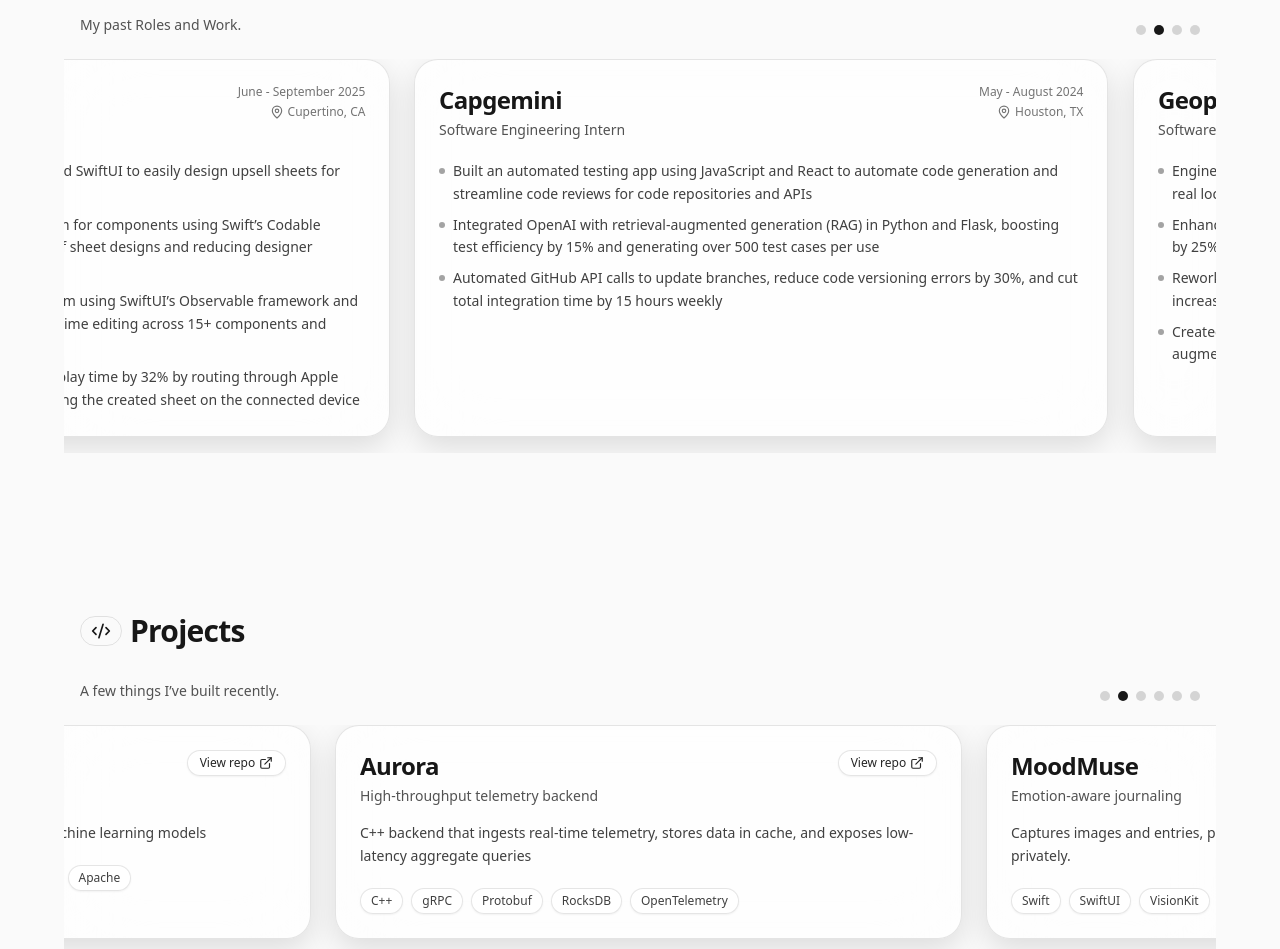
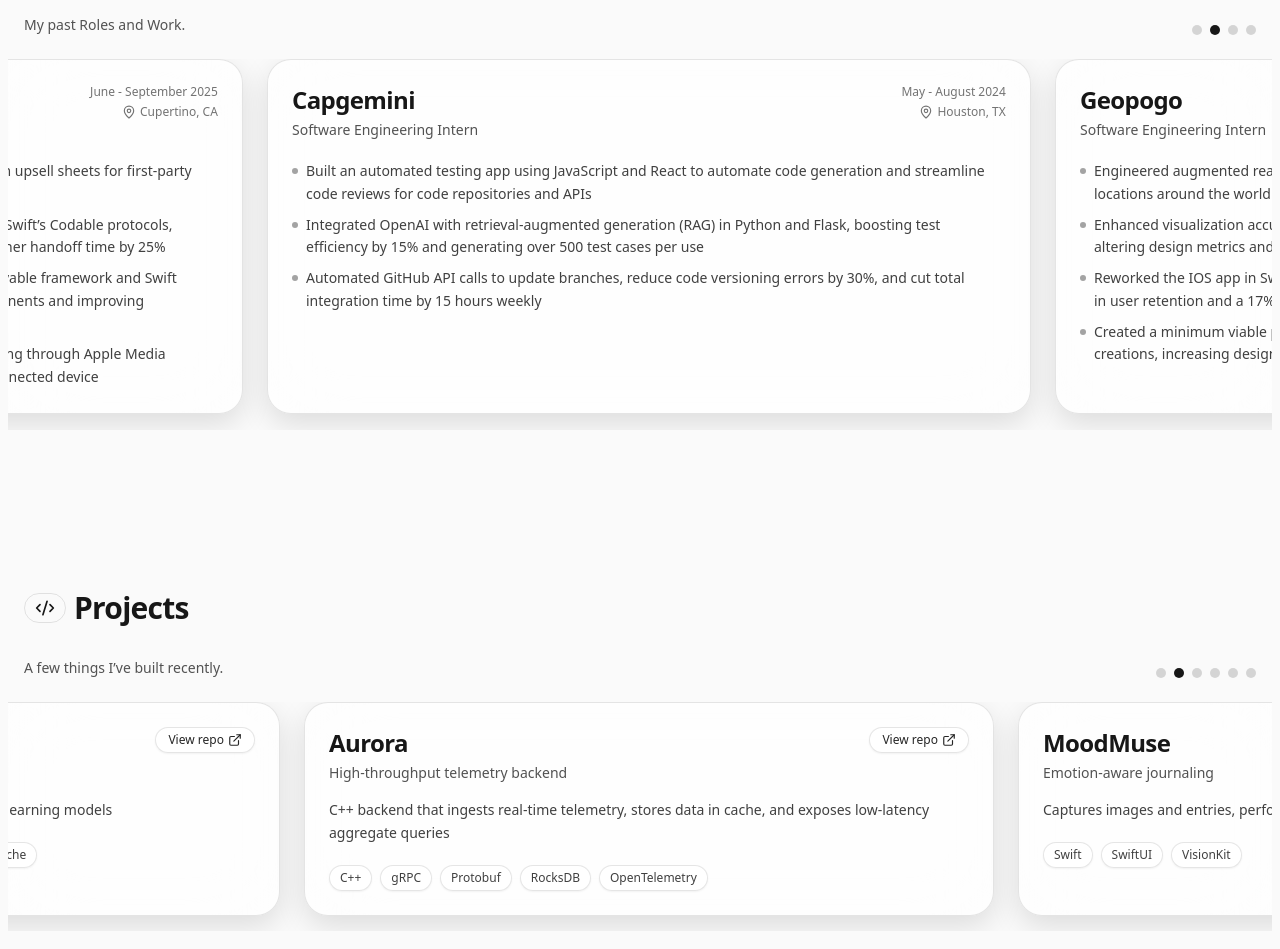
Before and after one commit to SilverXer0/personal_website, a Next.js app: page / in a window 1280 px wide. Shown: the part 1848-2797 px from the top of the page. Built offline with nearby package versions, Linux system fonts and the light colour scheme.

Commit message:
more windows fixes

```diff
--- a/app/page.tsx
+++ b/app/page.tsx
@@ -23,7 +23,19 @@
   ChevronRight,
 } from "lucide-react";
 
+
 const APPLE_EASE: [number, number, number, number] = [0.22, 1, 0.36, 1];
+
+// Section child reveal variant for fade/slide-in when section comes into view
+const SECTION_CHILD: any = {
+  hidden: { opacity: 0, y: 14, filter: "blur(8px)" },
+  show: {
+    opacity: 1,
+    y: 0,
+    filter: "blur(0px)",
+    transition: { duration: 0.65, ease: APPLE_EASE },
+  },
+};
 
 export default function Page() {
   const projectsCarouselRef = useRef<HTMLDivElement | null>(null);
@@ -671,16 +683,15 @@
     { title: "Presidential Award", org: "Cal Poly, SLO", year: "All Years 2022 - 2025" },
     { title: "ACT", org: "36/36", year: "April 2021" },
   ];
-
   return (
     <div
-      className={mounted && theme === "dark" ? "dark" : ""}
+      className={(mounted && theme === "dark" ? "dark" : "") + " overflow-x-hidden"}
       suppressHydrationWarning
     >
       <SpaceBackground />
-      <div className="min-h-screen bg-transparent text-neutral-900 dark:text-neutral-100 transition-colors duration-300">
+      <div className="min-h-screen bg-transparent text-neutral-900 dark:text-neutral-100 transition-colors duration-300 overflow-x-hidden">
         <nav className="sticky top-0 z-50 border-b border-black/10 bg-white/70 backdrop-blur-2xl dark:border-white/10 dark:bg-black/35">
-          <div className="mx-auto max-w-6xl px-4 py-3 flex items-center justify-between">
+          <div className="mx-auto max-w-[92rem] px-4 py-3 flex items-center justify-between">
             <div className="flex items-center gap-2 font-medium">
               <Cpu className="h-5 w-5" />
               <span>Sharan Krishna</span>
@@ -722,7 +733,7 @@
           </div>
         </nav>
 
-        <header className="mx-auto max-w-6xl px-4 pt-24 pb-28 min-h-[100svh] flex flex-col justify-center">
+        <header className="mx-auto max-w-[92rem] px-4 pt-24 pb-28 min-h-[100svh] flex flex-col justify-center">
           <motion.div
             variants={heroStagger}
             initial={reducedMotion ? false : "hidden"}
@@ -770,7 +781,7 @@
             initial={reducedMotion ? false : { opacity: 0, y: 16, filter: "blur(10px)" }}
             animate={reducedMotion ? false : { opacity: 1, y: 0, filter: "blur(0px)" }}
             transition={{ duration: 0.8, delay: 0.12, ease: APPLE_EASE }}
-            className="mx-auto mt-10 max-w-6xl"
+            className="mx-auto mt-10 max-w-[92rem]"
           >
             <MarqueeRow
               ariaLabel="Highlights"
@@ -1073,10 +1084,7 @@
                   <motion.div
                     key={job.title + job.org}
                     data-experience-item
-                    initial={{ opacity: 0, y: 10 }}
-                    whileInView={{ opacity: 1, y: 0 }}
-                    viewport={{ once: true, amount: 0.3 }}
-                    transition={{ duration: 0.55, ease: APPLE_EASE }}
+                    variants={SECTION_CHILD}
                     className="min-w-[92%] sm:min-w-[78%] lg:min-w-[62%] scroll-ml-4 snap-center rounded-3xl border border-black/10 bg-white/70 p-6 shadow-[0_10px_30px_rgba(0,0,0,0.12)] backdrop-blur-2xl transition will-change-transform hover:-translate-y-0.5 hover:shadow-[0_18px_55px_rgba(0,0,0,0.18)] hover:ring-1 hover:ring-black/10 dark:border-white/10 dark:bg-white/5 dark:shadow-[0_12px_38px_rgba(0,0,0,0.55)] dark:hover:shadow-[0_18px_60px_rgba(0,0,0,0.65)] dark:hover:ring-white/15"
                     style={{ scrollSnapAlign: "center" }}
                   >
@@ -1189,10 +1197,7 @@
                     href={p.links?.[0]?.href}
                     target="_blank"
                     rel="noopener noreferrer"
-                    initial={{ opacity: 0, y: 10 }}
-                    whileInView={{ opacity: 1, y: 0 }}
-                    viewport={{ once: true, amount: 0.3 }}
-                    transition={{ duration: 0.55, ease: APPLE_EASE }}
+                    variants={SECTION_CHILD}
                     className="min-w-[88%] sm:min-w-[70%] lg:min-w-[56%] scroll-ml-4 snap-center rounded-3xl border border-black/10 bg-white/70 p-6 shadow-[0_10px_30px_rgba(0,0,0,0.12)] backdrop-blur-2xl transition will-change-transform hover:-translate-y-0.5 hover:shadow-[0_18px_55px_rgba(0,0,0,0.18)] hover:ring-1 hover:ring-black/10 dark:border-white/10 dark:bg-white/5 dark:shadow-[0_12px_38px_rgba(0,0,0,0.55)] dark:hover:shadow-[0_18px_60px_rgba(0,0,0,0.65)] dark:hover:ring-white/15"
                     style={{ scrollSnapAlign: "center" }}
                   >
@@ -1355,10 +1360,7 @@
                         href={w.href}
                         target="_blank"
                         rel="noopener noreferrer"
-                        initial={{ opacity: 0, y: 10 }}
-                        whileInView={{ opacity: 1, y: 0 }}
-                        viewport={{ once: true, amount: 0.3 }}
-                        transition={{ duration: 0.55, ease: APPLE_EASE }}
+                        variants={SECTION_CHILD}
                         className="min-w-[88%] sm:min-w-[70%] lg:min-w-[56%] scroll-ml-4 snap-center rounded-3xl border border-black/10 bg-white/70 p-6 shadow-[0_10px_30px_rgba(0,0,0,0.12)] backdrop-blur-2xl transition will-change-transform hover:-translate-y-0.5 hover:shadow-[0_18px_55px_rgba(0,0,0,0.18)] hover:ring-1 hover:ring-black/10 dark:border-white/10 dark:bg-white/5 dark:shadow-[0_12px_38px_rgba(0,0,0,0.55)] dark:hover:shadow-[0_18px_60px_rgba(0,0,0,0.65)] dark:hover:ring-white/15"
                         style={{ scrollSnapAlign: "center" }}
                       >
@@ -1464,7 +1466,7 @@
   return (
     <motion.section
       id={id}
-      className="mx-auto max-w-6xl px-4 py-20 scroll-mt-28"
+      className="mx-auto max-w-[92rem] px-4 sm:px-6 py-20 scroll-mt-28"
       initial="hidden"
       whileInView="show"
       viewport={{ once: true, amount: 0.18 }}
@@ -1638,10 +1640,6 @@
       window.matchMedia &&
       window.matchMedia("(prefers-reduced-motion: reduce)").matches;
 
-    if (prefersReduced) {
-      return;
-    }
-
     let rafId = 0;
     let lastTs = 0;
 
@@ -1666,7 +1664,7 @@
         return;
       }
 
-      const pxPerSec = half / Math.max(8, durationSec);
+      const pxPerSec = (half / Math.max(8, durationSec)) * (prefersReduced ? 0.55 : 1);
       el.scrollLeft += pxPerSec * dt;
 
       if (el.scrollLeft >= half) {
@@ -1679,6 +1677,21 @@
       window.cancelAnimationFrame(rafId);
     };
   }, [paused, durationSec]);
+
+  // Handler to convert vertical wheel into horizontal scroll for better UX on Windows
+  function onWheelHorizontal(e: React.WheelEvent<HTMLDivElement>) {
+    const el = scrollerRef.current;
+    if (!el) {
+      return;
+    }
+    const delta = Math.abs(e.deltaX) > Math.abs(e.deltaY) ? e.deltaX : e.deltaY;
+    if (delta === 0) {
+      return;
+    }
+    e.preventDefault();
+    el.scrollLeft += delta;
+    pauseTemporarily(1800);
+  }
 
   return (
     <div
@@ -1691,12 +1704,13 @@
 
       <div
         ref={scrollerRef}
-        className="no-scrollbar overflow-x-auto overflow-y-hidden"
+        className="no-scrollbar overflow-x-auto overflow-y-hidden touch-pan-x"
         onMouseEnter={() => setPaused(true)}
         onMouseLeave={() => setPaused(false)}
-        onWheel={() => pauseTemporarily(1800)}
+        onWheel={onWheelHorizontal}
         onTouchStart={() => pauseTemporarily(1800)}
         onPointerDown={() => pauseTemporarily(1800)}
+        style={{ overscrollBehaviorX: "contain" }}
       >
         <div className="flex w-max gap-4 py-1 pr-4">
           {items.map((item, idx) => (
```
